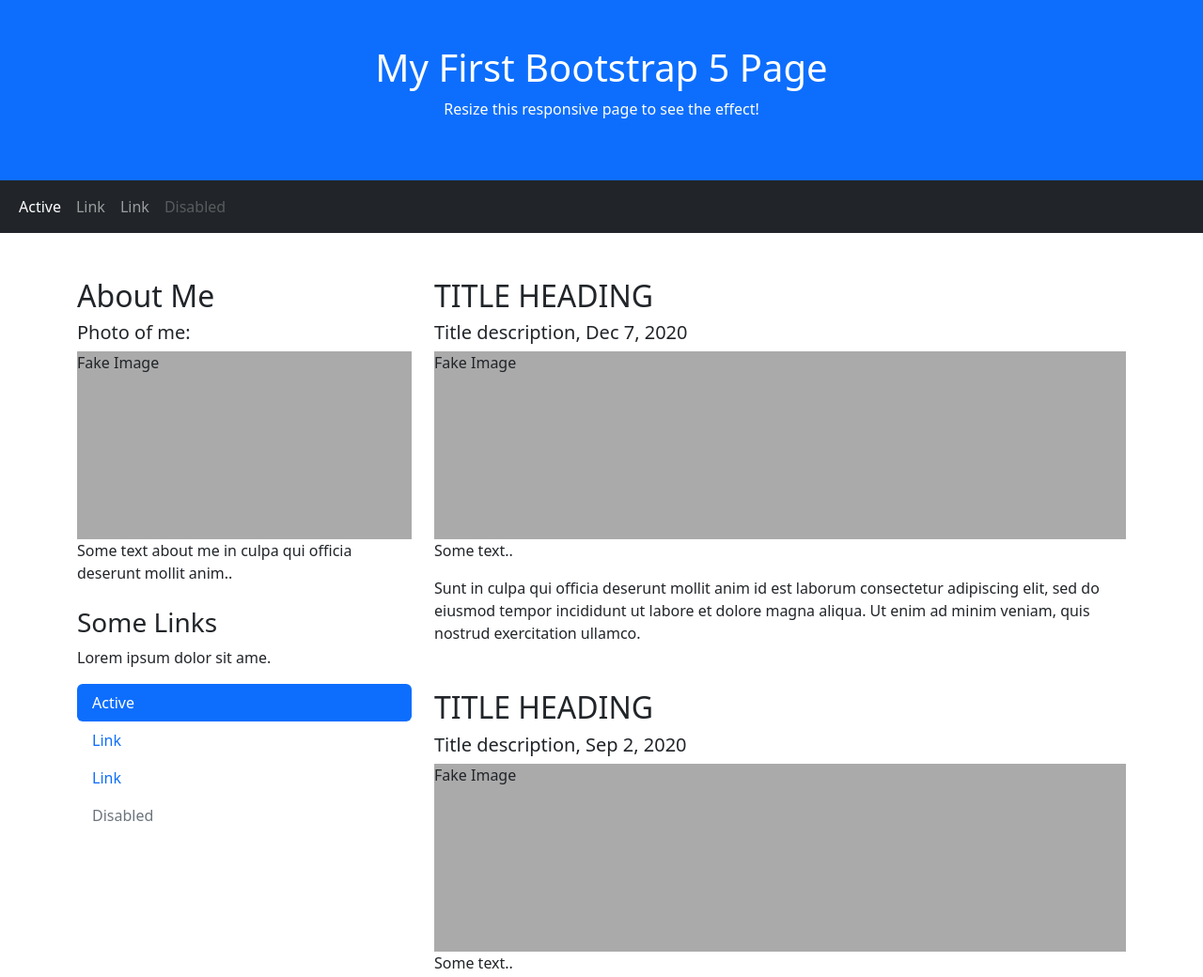
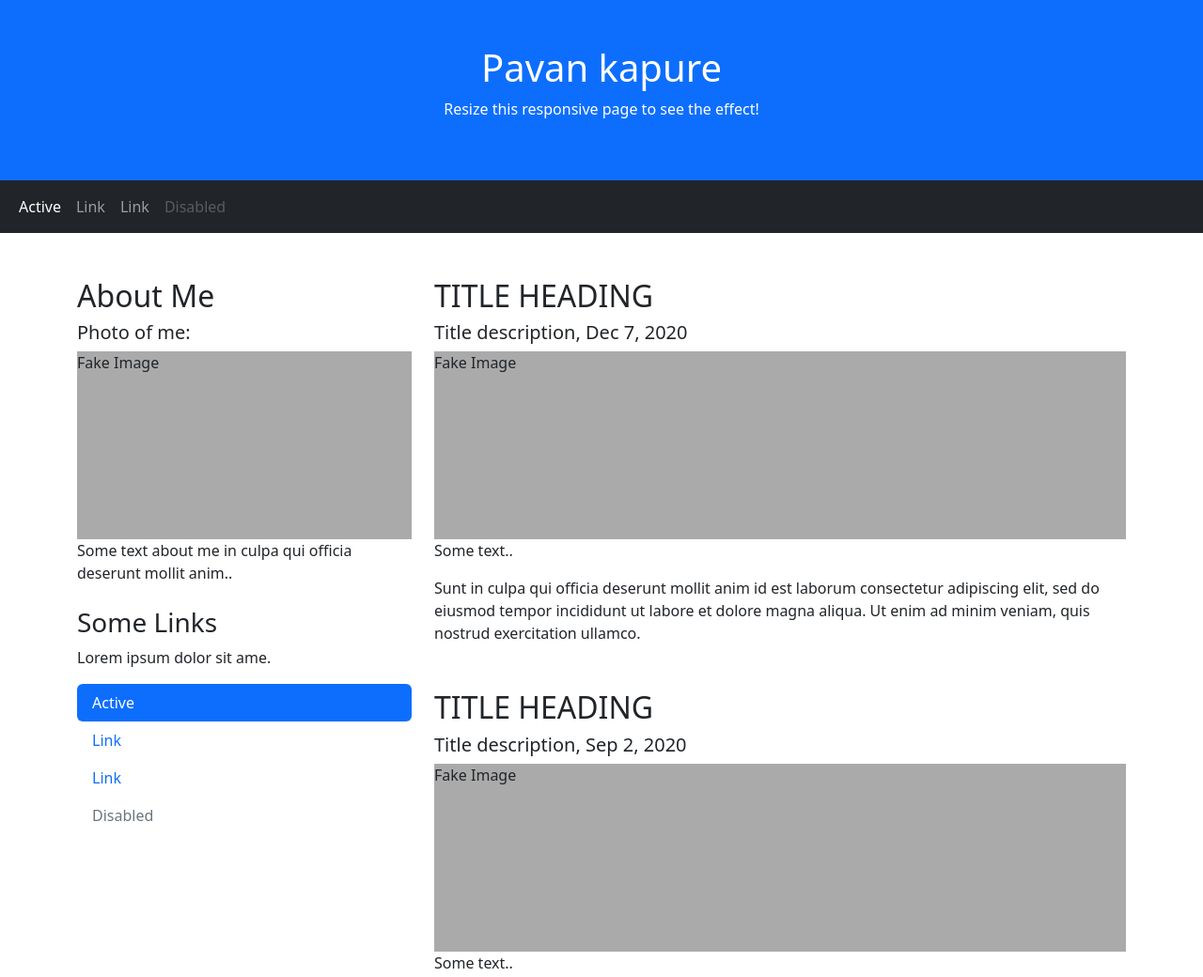
Before and after one commit to pavankapure/pavankapure.portfolio.github.io, a plain HTML site: page index.html in a window 1280 px wide. Shown: the top 1040 px of the page at 94% size. Drawn offline with nearby package versions, Linux system fonts and the light colour scheme.

Commit message:
Update index.html

```diff
--- a/index.html
+++ b/index.html
@@ -1,7 +1,7 @@
 <!DOCTYPE html>
 <html lang="en">
 <head>
-  <title>Bootstrap 5 Website Example</title>
+  <title>Pavankapure</title>
   <meta charset="utf-8">
   <meta name="viewport" content="width=device-width, initial-scale=1">
   <link href="https://cdn.jsdelivr.net/npm/bootstrap@5.2.3/dist/css/bootstrap.min.css" rel="stylesheet">
@@ -16,7 +16,7 @@
 <body>
 
 <div class="p-5 bg-primary text-white text-center">
-  <h1>My First Bootstrap 5 Page</h1>
+  <h1>Pavan kapure</h1>
   <p>Resize this responsive page to see the effect!</p>
 </div>
 
```
